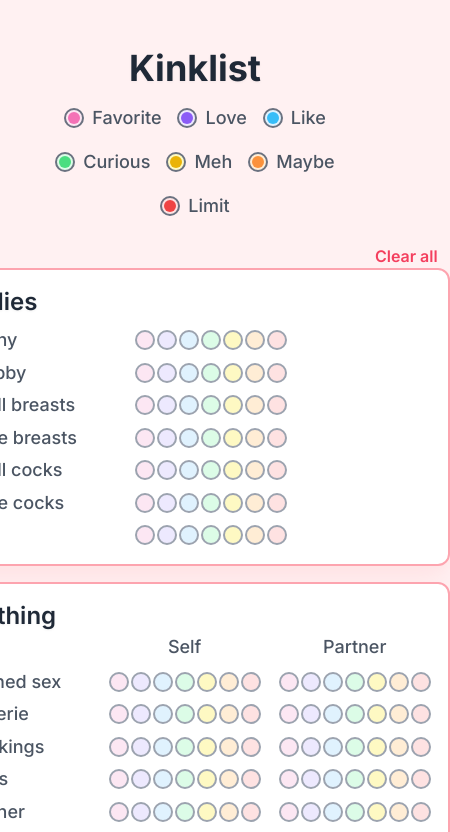
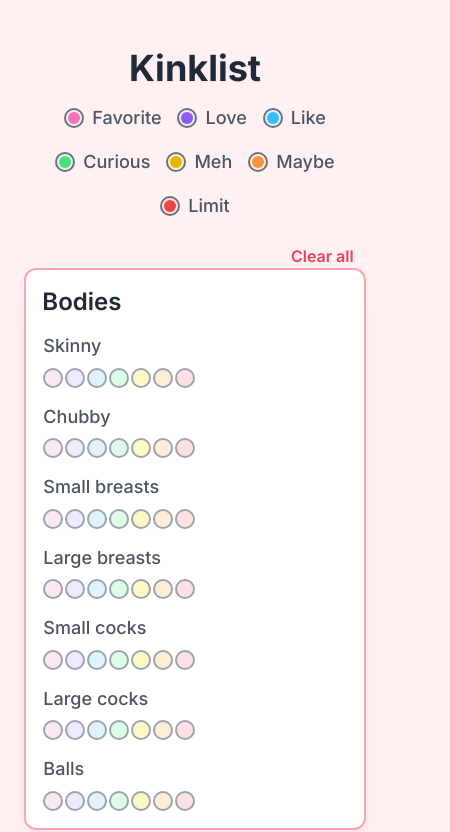
Before and after one commit to RoseCollared/kinkli, a Next.js app: page / in a window 390 px wide. Shown: the top 832 px of the page, 450 px wide, since content can reach past the window. Built offline with nearby package versions, Linux system fonts and the light colour scheme.

Commit message:
use non-table layout on small screens and a11y improvements

```diff
--- a/src/components/form/form.tsx
+++ b/src/components/form/form.tsx
@@ -84,7 +84,7 @@ function Section({ sectionId, label, questions }: SectionProps) {
         question.subquestions.map((subquestion) => subquestion.label)
       )
       // Remove undefined and empty string
-      .filter((label) => label)
+      .filter(Boolean)
       // Keep only unique values
       .filter((label, index, array) => array.indexOf(label) === index);
 
@@ -101,10 +101,10 @@ function Section({ sectionId, label, questions }: SectionProps) {
   return (
     <section className="mb-4 break-inside-avoid-column rounded-xl border-2 border-rose-300 bg-white p-4 shadow-xl shadow-rose-100">
       <h2 className="text-2xl font-semibold drop-shadow-sm">{label}</h2>
-      <table className="-mx-4 -my-2 border-separate border-spacing-x-4 border-spacing-y-2">
-        <thead>
+      <table className="block border-separate border-spacing-x-4 border-spacing-y-2 sm:-mx-4 sm:-my-2 sm:table">
+        <thead className="hidden sm:table-header-group">
           <tr>
-            <th />
+            <th aria-hidden />
             {subquestionLabels.length > 1 &&
               subquestionLabels.map((label) => (
                 <th key={label} className="text-lg font-medium text-gray-600">
@@ -113,7 +113,7 @@ function Section({ sectionId, label, questions }: SectionProps) {
               ))}
           </tr>
         </thead>
-        <tbody>
+        <tbody className="mt-4 flex flex-col gap-4 sm:table-row-group">
           {questions.map((question) => (
             <Question
               key={question.id}
@@ -138,17 +138,29 @@ interface QuestionProps {
 function Question(props: QuestionProps) {
   const { questionId, sectionId, label, subquestions } = props;
   return (
-    <tr>
-      <td className="w-40 text-lg font-medium leading-tight text-gray-600">
+    <tr className="flex flex-col gap-2 sm:table-row">
+      {/* Question label only shown on larger screens */}
+      <td aria-hidden className="hidden w-40 text-lg font-medium leading-tight text-gray-600 sm:table-cell">
         {label}
       </td>
       {subquestions.map((subquestion) => (
+        <>
+          {/* Question and subquestion label only shown on small screens */}
+          <td
+            id={`label:${sectionId}.${questionId}.${subquestion.id}`}
+            aria-hidden
+            className="block text-lg font-medium leading-tight text-gray-600 sm:hidden"
+          >
+            <span>{label}</span>
+            {subquestions.length > 1 && <span> ({subquestion.label})</span>}
+          </td>
           <Subquestion
             key={subquestion.id}
             subquestionId={subquestion.id}
             questionId={questionId}
             sectionId={sectionId}
           />
+        </>
       ))}
     </tr>
   );
@@ -165,8 +177,8 @@ function Subquestion(props: SubquestionProps) {
   const name = `${sectionId}.${questionId}.${subquestionId}`;
 
   return (
-    <td>
-      <div className="flex gap-0.5">
+    <td className="block sm:table-cell">
+      <fieldset className="flex gap-0.5" aria-labelledby={`label:${name}`}>
         <Radio {...register(name)} value="7" />
         <Radio {...register(name)} value="6" />
         <Radio {...register(name)} value="5" />
@@ -174,7 +186,7 @@ function Subquestion(props: SubquestionProps) {
         <Radio {...register(name)} value="3" />
         <Radio {...register(name)} value="2" />
         <Radio {...register(name)} value="1" />
-      </div>
+      </fieldset>
     </td>
   );
 }
```
Lines whose indentation alone changed are shown as unchanged.
